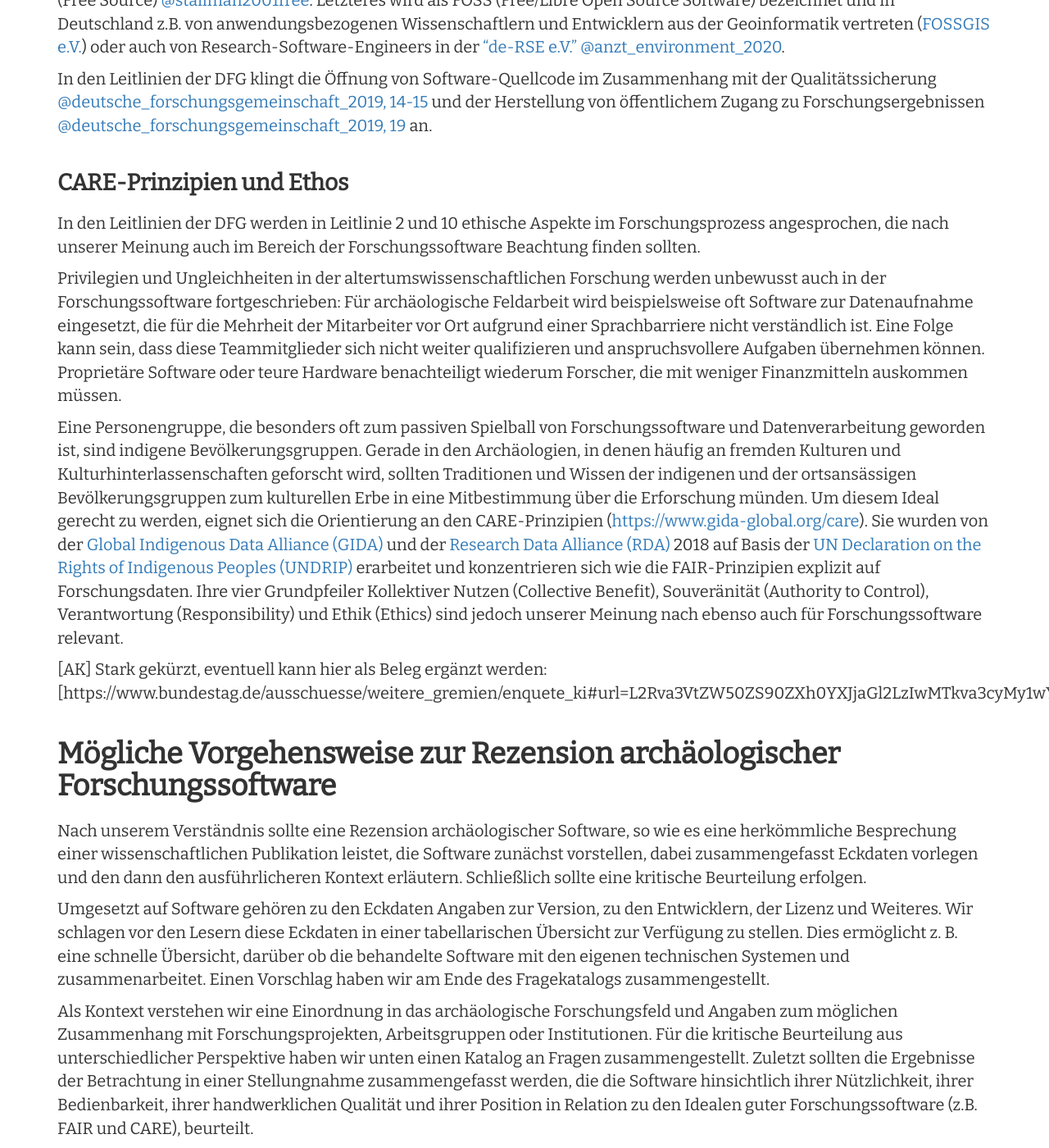
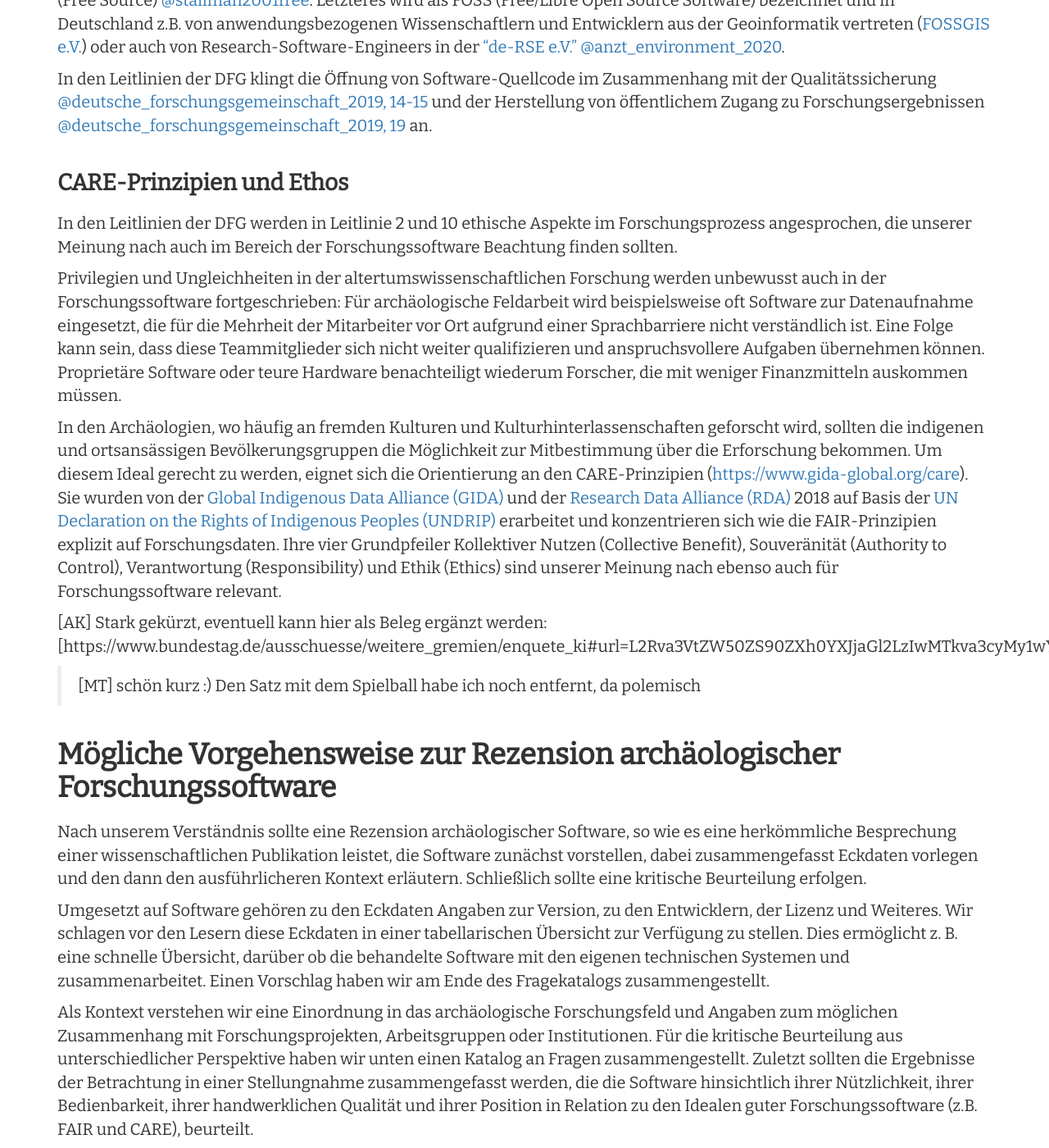
Before and after one commit to Research-Squirrel-Engineers/Impuls_SoftwareRezensionen_DGUF, a Jekyll site: the page built from Draft.md, in a window 1280 px wide and 1400 px high, scrolled down 5691 px. Shown: the whole window at 82% size. Built offline with Jekyll 4.4.1, drawn with Linux system fonts in a browser that asks for light colours; nearby versions of some CDN libraries.

Commit message:
Open Science und CARE ok

```diff
--- a/Draft.md
+++ b/Draft.md
@@ -136,13 +136,16 @@ In den Leitlinien der DFG klingt die Öffnung von Software-Quellcode im Zusammen
 
 #### CARE-Prinzipien und Ethos
 
-In den Leitlinien der DFG werden in Leitlinie 2 und 10 ethische Aspekte im Forschungsprozess angesprochen, die nach unserer Meinung auch im Bereich der Forschungssoftware Beachtung finden sollten.
+In den Leitlinien der DFG werden in Leitlinie 2 und 10 ethische Aspekte im Forschungsprozess angesprochen, die unserer Meinung nach auch im Bereich der Forschungssoftware Beachtung finden sollten.
 
 Privilegien und Ungleichheiten in der altertumswissenschaftlichen Forschung werden unbewusst auch in der Forschungssoftware fortgeschrieben: Für archäologische Feldarbeit wird beispielsweise oft Software zur Datenaufnahme eingesetzt, die für die Mehrheit der Mitarbeiter vor Ort aufgrund einer Sprachbarriere nicht verständlich ist. Eine Folge kann sein, dass diese Teammitglieder sich nicht weiter qualifizieren und anspruchsvollere Aufgaben übernehmen können. Proprietäre Software oder teure Hardware benachteiligt wiederum Forscher, die mit weniger Finanzmitteln auskommen müssen.
 
-Eine Personengruppe, die besonders oft zum passiven Spielball von Forschungssoftware und Datenverarbeitung geworden ist, sind indigene Bevölkerungsgruppen. Gerade in den Archäologien, in denen häufig an fremden Kulturen und Kulturhinterlassenschaften geforscht wird, sollten Traditionen und Wissen der indigenen und der ortsansässigen Bevölkerungsgruppen zum kulturellen Erbe in eine Mitbestimmung über die Erforschung münden. Um diesem Ideal gerecht zu werden, eignet sich die Orientierung an den CARE-Prinzipien ([https://www.gida-global.org/care](https://www.gida-global.org/care)). Sie wurden von der [Global Indigenous Data Alliance (GIDA)](https://www.gida-global.org) und der [Research Data Alliance (RDA)](https://www.rd-alliance.org) 2018 auf Basis der [UN Declaration on the Rights of Indigenous Peoples (UNDRIP)](https://www.un.org/development/desa/indigenouspeoples/declaration-on-the-rights-of-indigenous-peoples.html) erarbeitet und konzentrieren sich wie die FAIR-Prinzipien explizit auf Forschungsdaten. Ihre vier Grundpfeiler Kollektiver Nutzen (Collective Benefit), Souveränität (Authority to Control), Verantwortung (Responsibility) und Ethik (Ethics) sind jedoch unserer Meinung nach ebenso auch für Forschungssoftware relevant.
+In den Archäologien, wo häufig an fremden Kulturen und Kulturhinterlassenschaften geforscht wird, sollten die indigenen und ortsansässigen Bevölkerungsgruppen die Möglichkeit zur Mitbestimmung über die Erforschung bekommen. Um diesem Ideal gerecht zu werden, eignet sich die Orientierung an den CARE-Prinzipien ([https://www.gida-global.org/care](https://www.gida-global.org/care)). Sie wurden von der [Global Indigenous Data Alliance (GIDA)](https://www.gida-global.org) und der [Research Data Alliance (RDA)](https://www.rd-alliance.org) 2018 auf Basis der [UN Declaration on the Rights of Indigenous Peoples (UNDRIP)](https://www.un.org/development/desa/indigenouspeoples/declaration-on-the-rights-of-indigenous-peoples.html) erarbeitet und konzentrieren sich wie die FAIR-Prinzipien explizit auf Forschungsdaten. Ihre vier Grundpfeiler Kollektiver Nutzen (Collective Benefit), Souveränität (Authority to Control), Verantwortung (Responsibility) und Ethik (Ethics) sind unserer Meinung nach ebenso auch für Forschungssoftware relevant.
 
 [AK] Stark gekürzt, eventuell kann hier als Beleg ergänzt werden: [https://www.bundestag.de/ausschuesse/weitere_gremien/enquete_ki#url=L2Rva3VtZW50ZS90ZXh0YXJjaGl2LzIwMTkva3cyMy1wYS1lbnF1ZXRlLWtpLTY0NDAxMA==&mod=mod569768].
+
+> [MT] schön kurz :) Den Satz mit dem Spielball habe ich noch entfernt, da polemisch
+
 
 ## Mögliche Vorgehensweise zur Rezension archäologischer Forschungssoftware
 
```
